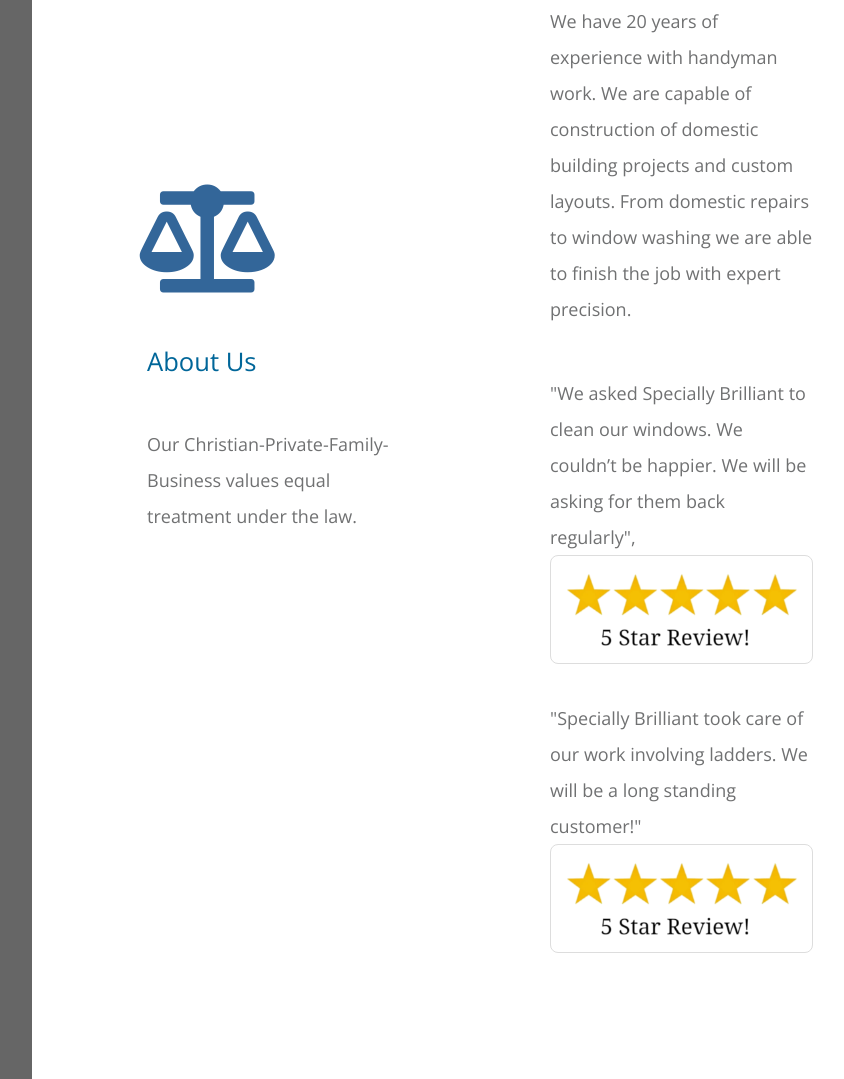
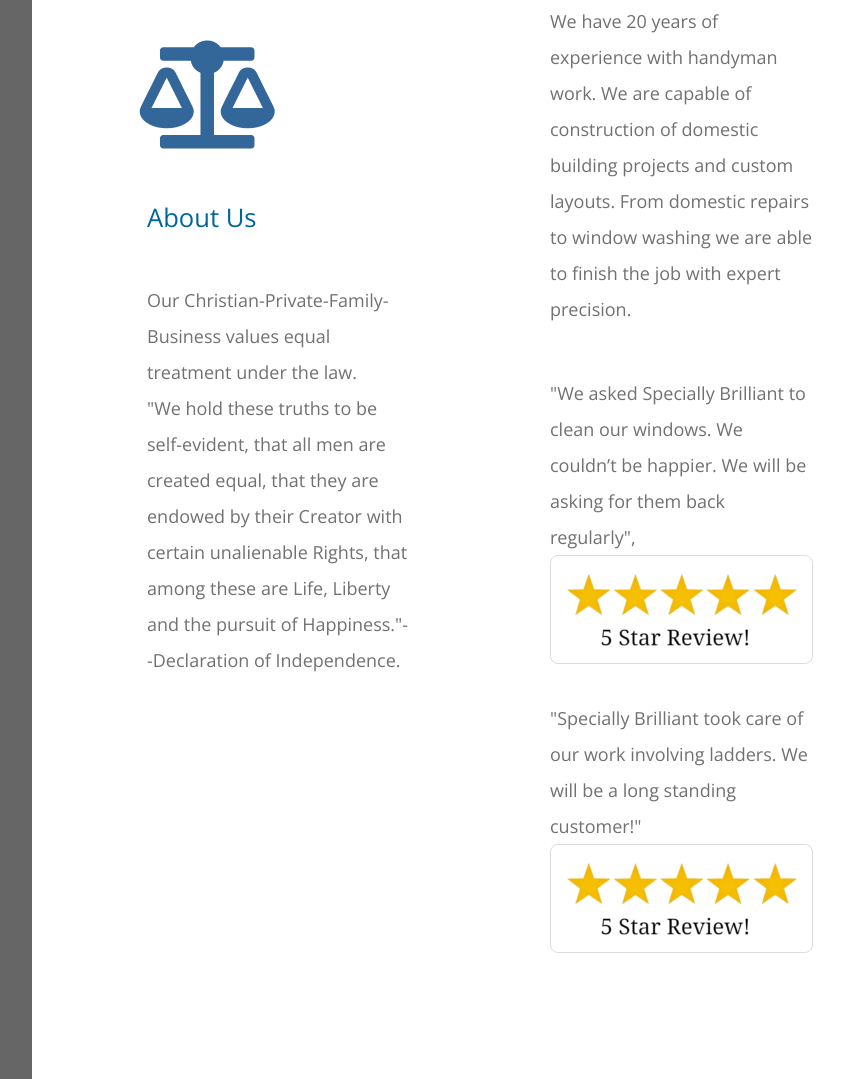
Before and after one commit to ripekern/speciallybrilliant.com, a plain HTML site: page index.html in a window 1280 px wide. Shown: the part 1172-2251 px from the top of the page, without its empty margins (352-1196 px from the left). Drawn offline with nearby package versions, Linux system fonts and the light colour scheme.

Commit message:
manuscript change

```diff
--- a/index.html
+++ b/index.html
@@ -137,7 +137,7 @@ https://templatemo.com/tm-536-dream-pulse
                 <div class="tm-section-half">
                     <div><i class="fas fa-6x fa-balance-scale mb-5 tm-section-icon"></i></div>
                     <h2 class="tm-section-title tm-color-primary mb-5">About Us</h2>
-                    <p class="mb-5">Our Christian-Private-Family-Business values equal treatment under the law.
+                    <p class="mb-5">Our Christian-Private-Family-Business values equal treatment under the law. <br>"We hold these truths to be self-evident, that all men are created equal, that they are endowed by their Creator with certain unalienable Rights, that among these are Life, Liberty and the pursuit of Happiness."--Declaration of Independence.
                     </p>
                   <!--  <button type="button" class="collapsible">Contract Body</button>
                    <div class="content">
```
